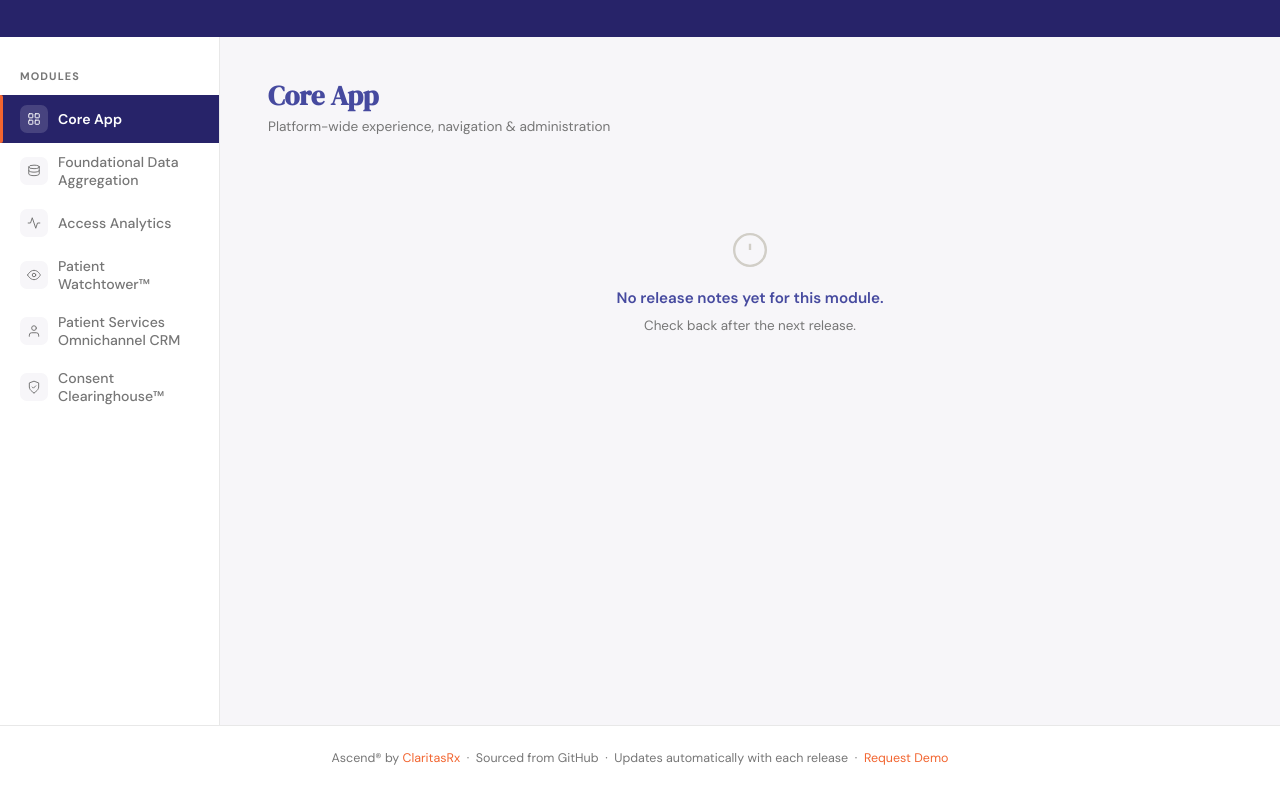
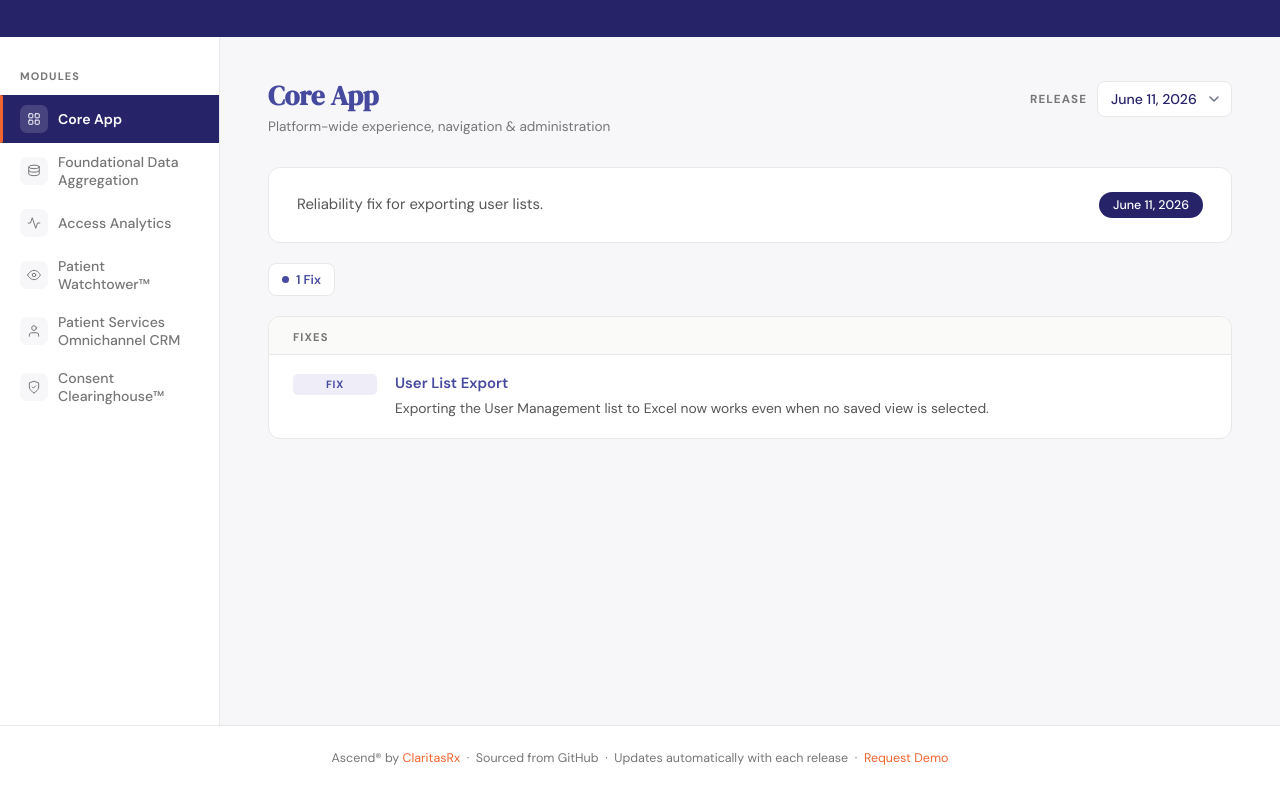
Before and after one commit to ClaritasRx/claritasrx-release-notes, a plain HTML site: page index.html in a window 1280 px wide. Shown: the part 104-894 px from the top of the page. Drawn offline with Linux system fonts and the light colour scheme.

Commit message:
Update index html to use dir property from manifest json

```diff
--- a/index.html
+++ b/index.html
@@ -519,8 +519,17 @@
     const mod = manifest.modules.find(m => m.id === id);
     if (!mod) return;
 
-    // releases is now an array of { version, date, file } on the manifest entry
-    const releaseList = mod.releases || [];
+    document.getElementById('main-content').innerHTML =
+      `<div class="state-msg"><div class="spinner"></div>Loading ${mod.name}…</div>`;
+
+    let releaseList;
+    try {
+      releaseList = await fetchJson(BASE_URL + mod.dir + '/index.json');
+    } catch (e) {
+      document.getElementById('main-content').innerHTML =
+        `<div class="state-msg">⚠️ Could not load ${mod.name}.<br><small style="opacity:0.6">${e.message}</small></div>`;
+      return;
+    }
 
     if (!releaseList.length) {
       document.getElementById('main-content').innerHTML = `
@@ -538,12 +547,8 @@
       return;
     }
 
-    document.getElementById('main-content').innerHTML =
-      `<div class="state-msg"><div class="spinner"></div>Loading ${mod.name}…</div>`;
-
     try {
-      // Load the first (latest) release file
-      const latest = await loadRelease(id, 0, releaseList);
+      const latest = await loadRelease(id, 0, releaseList, mod.dir);
       renderModule(mod, releaseList, latest);
     } catch (e) {
       document.getElementById('main-content').innerHTML =
@@ -551,11 +556,11 @@
     }
   }
 
-  async function loadRelease(moduleId, idx, releaseList) {
+  async function loadRelease(moduleId, idx, releaseList, moduleDir) {
     const key = moduleId + ':' + idx;
     if (!releaseCache[key]) {
       const entry = releaseList[idx];
-      releaseCache[key] = await fetchJson(BASE_URL + entry.file);
+      releaseCache[key] = await fetchJson(BASE_URL + moduleDir + '/' + entry.file);
     }
     return releaseCache[key];
   }
@@ -586,7 +591,7 @@
       document.getElementById('release-body').innerHTML =
         `<div class="state-msg"><div class="spinner"></div></div>`;
       try {
-        const data = await loadRelease(mod.id, idx, releaseList);
+        const data = await loadRelease(mod.id, idx, releaseList, mod.dir);
         renderRelease(data);
       } catch(e) {
         document.getElementById('release-body').innerHTML =
```
